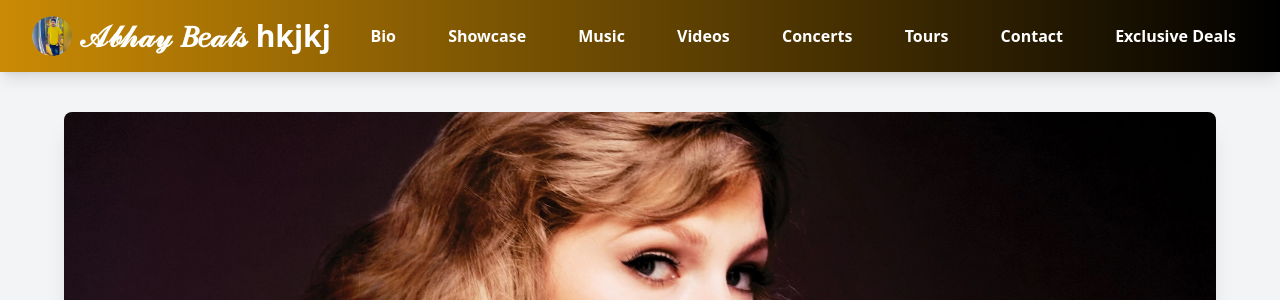
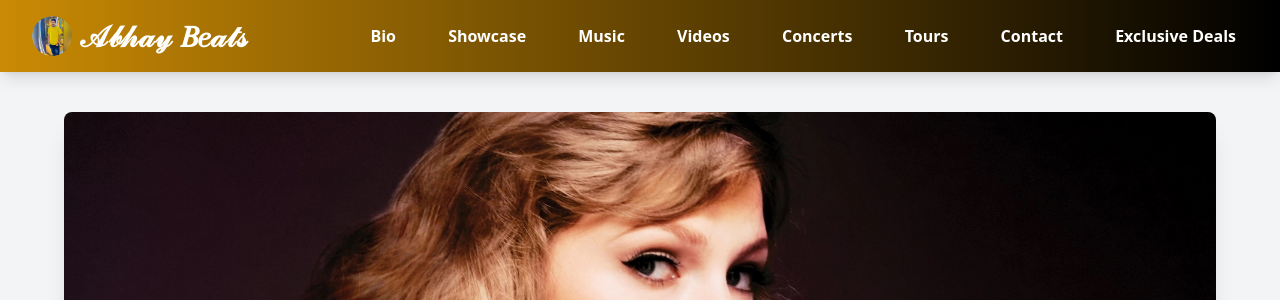
Before and after one commit to dalveer754/music_web_application, a Django app: page / in a window 1280 px wide. Shown: the top 300 px of the page. Run offline with Django 4.2, Linux system fonts and the light colour scheme; some libraries are stand-ins or nearby versions.

Commit message:
added static_files and requirements.txt

```diff
--- a/src/templates/home.html
+++ b/src/templates/home.html
@@ -16,7 +16,7 @@
         <!-- Logo / Title -->
         <div class="text-3xl font-bold flex items-center space-x-2">
           <span><img src = "{% static 'abhay_icon.png' %}" alt="Abhay Icon" class="w-10 h-10 rounded-full"> </span>
-          <span>𝒜𝒷𝒽𝒶𝓎 𝐵𝑒𝒶𝓉𝓈 hkjkj</span>
+          <span>𝒜𝒷𝒽𝒶𝓎 𝐵𝑒𝒶𝓉𝓈</span>
         </div>
 
         <!-- Navigation -->
```
